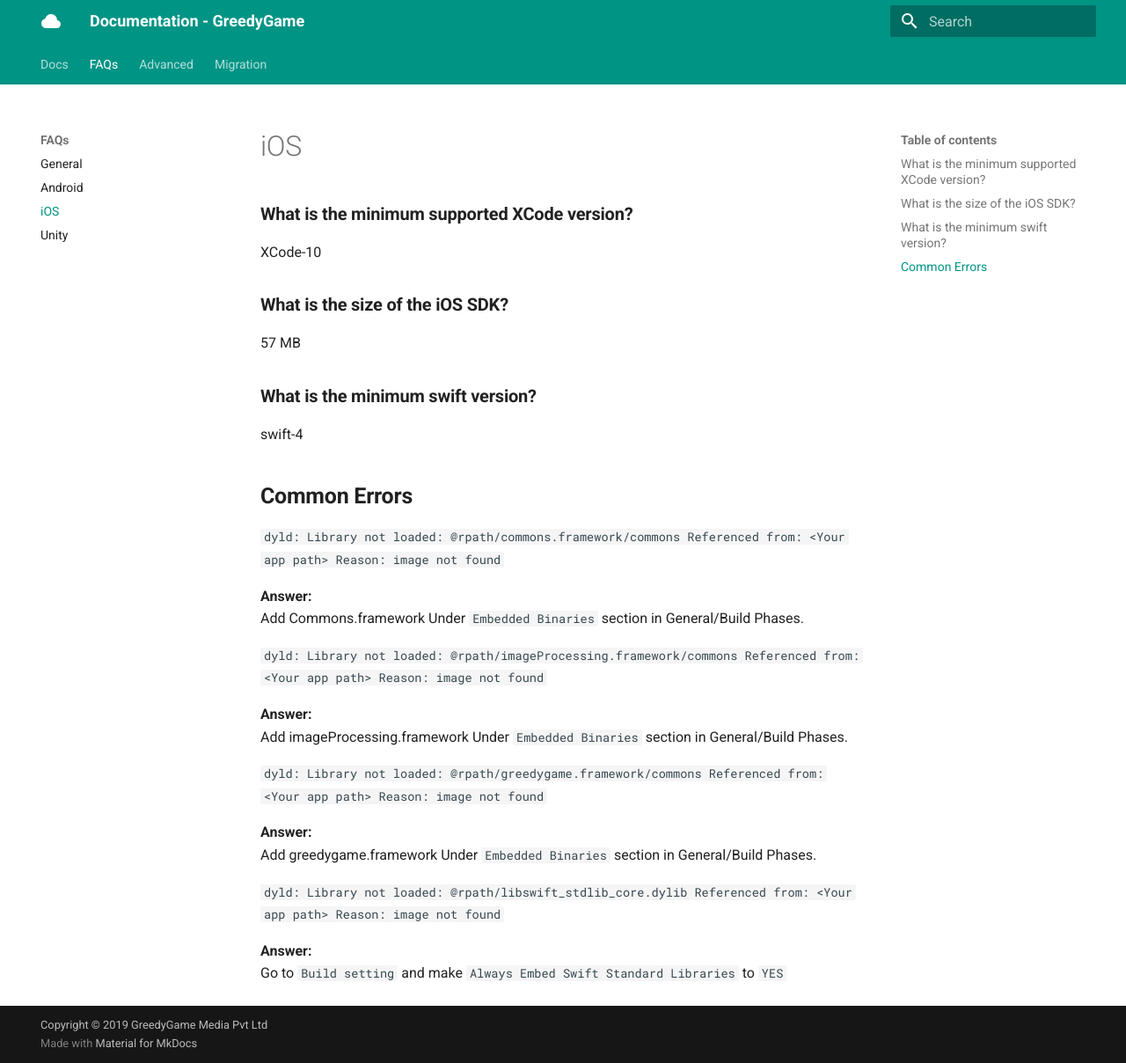
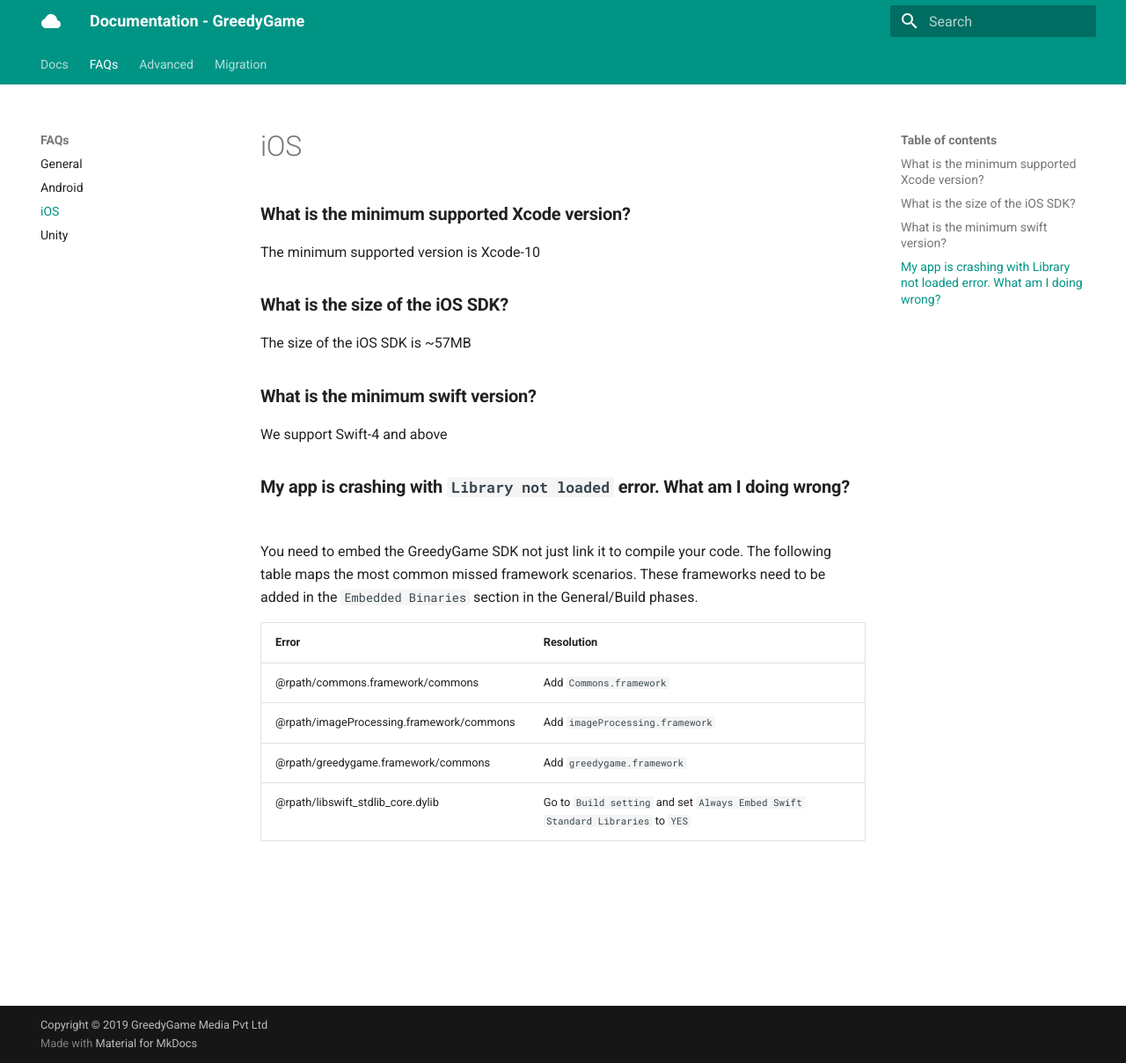
Before and after one commit to GreedyGame/greedygame-docs, an MkDocs documentation site: the page built from docs/ios-faq.md, in a window 1280 px wide and 1208 px high. Shown: the whole window at 88% size. Built offline with MkDocs 1.6.1 and Material for MkDocs 9.7.7, drawn with Linux system fonts in a browser that asks for light colours.

Commit message:
Updated iOS docs

```diff
--- a/docs/ios-faq.md
+++ b/docs/ios-faq.md
@@ -1,47 +1,19 @@
 
-### **What is the minimum supported XCode version?**
-XCode-10
+### **What is the minimum supported Xcode version?**
+The minimum supported version is Xcode-10
 
 ### **What is the size of the iOS SDK?**
-57 MB
+The size of the iOS SDK is ~57MB
 
 ### **What is the minimum swift version?**
-swift-4
+We support Swift-4 and above
 
+### **My app is crashing with `Library not loaded` error. What am I doing wrong?**
+You need to embed the GreedyGame SDK not just link it to compile your code. The following table maps the most common missed framework scenarios. These frameworks need to be added in the `Embedded Binaries` section in the General/Build phases.
 
-## **Common Errors**
-
-`
-dyld: Library not loaded: @rpath/commons.framework/commons
-Referenced from: <Your  app path>
-Reason: image not found
-`
-
-**Answer:**</br>
-  Add Commons.framework Under `Embedded Binaries` section in General/Build Phases.
-
-`
-dyld: Library not loaded: @rpath/imageProcessing.framework/commons
-Referenced from: <Your  app path>
-Reason: image not found
-`
-
-**Answer:**</br>
-  Add imageProcessing.framework Under `Embedded Binaries` section in General/Build Phases.
-
-`
-dyld: Library not loaded: @rpath/greedygame.framework/commons
-Referenced from: <Your  app path>
-Reason: image not found
-`
-
-**Answer:**</br>
-  Add greedygame.framework Under `Embedded Binaries` section in General/Build Phases.
-
-`dyld: Library not loaded: @rpath/libswift_stdlib_core.dylib
-  Referenced from: <Your app path>
-  Reason: image not found
-  `
-
-**Answer:**</br>
-  	Go to `Build setting` and make `Always Embed Swift Standard Libraries` to `YES`
+| Error                                    | Resolution                     |
+| ---------------------------------------- | ------------------------------- |
+| @rpath/commons.framework/commons         | Add `Commons.framework`         |
+| @rpath/imageProcessing.framework/commons | Add `imageProcessing.framework` |
+| @rpath/greedygame.framework/commons      | Add `greedygame.framework`      |
+| @rpath/libswift_stdlib_core.dylib        | Go to `Build setting` and set `Always Embed Swift Standard Libraries` to `YES` |
```
Also changed, not shown: docs/android-faq.md (+0 -2 lines).
